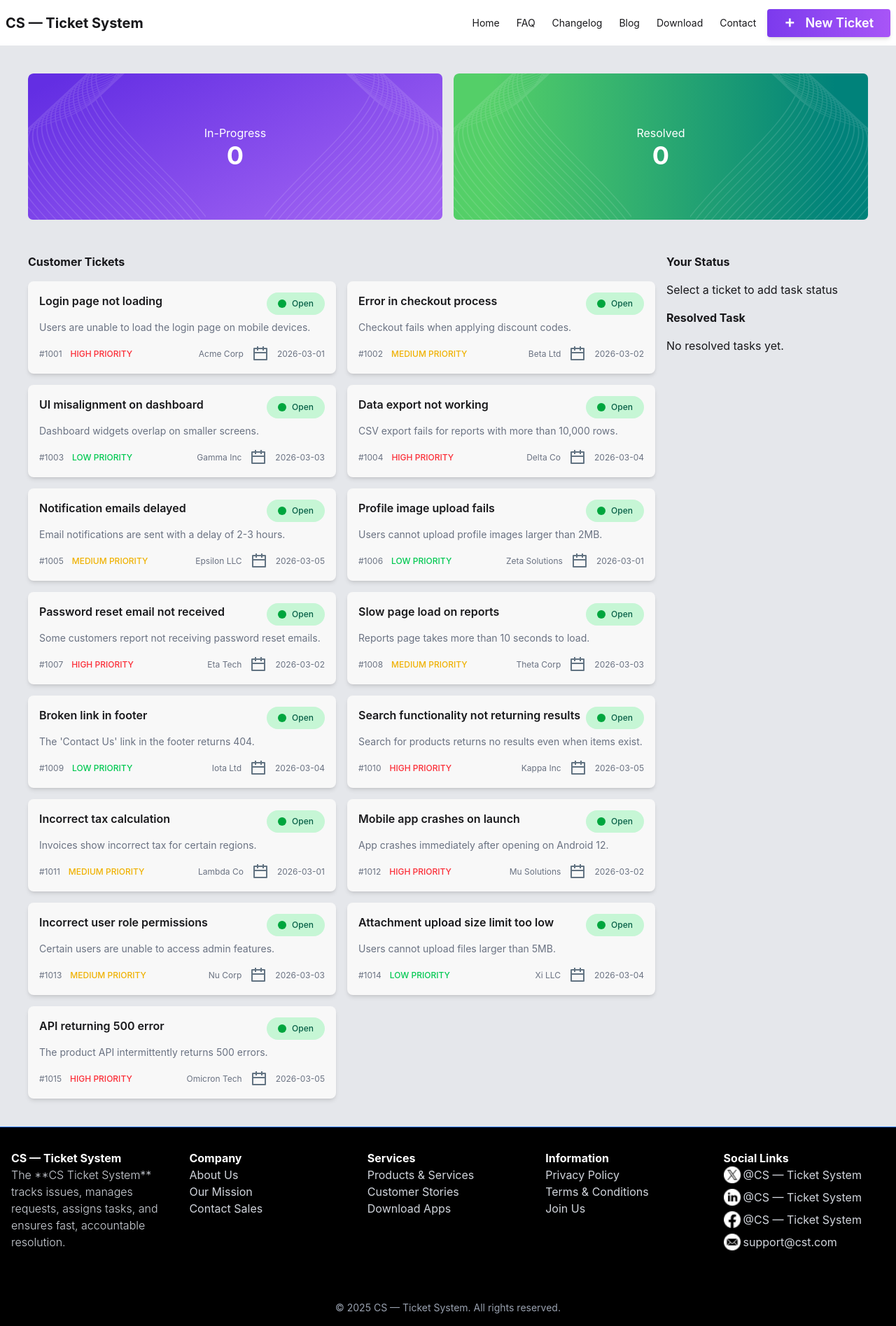
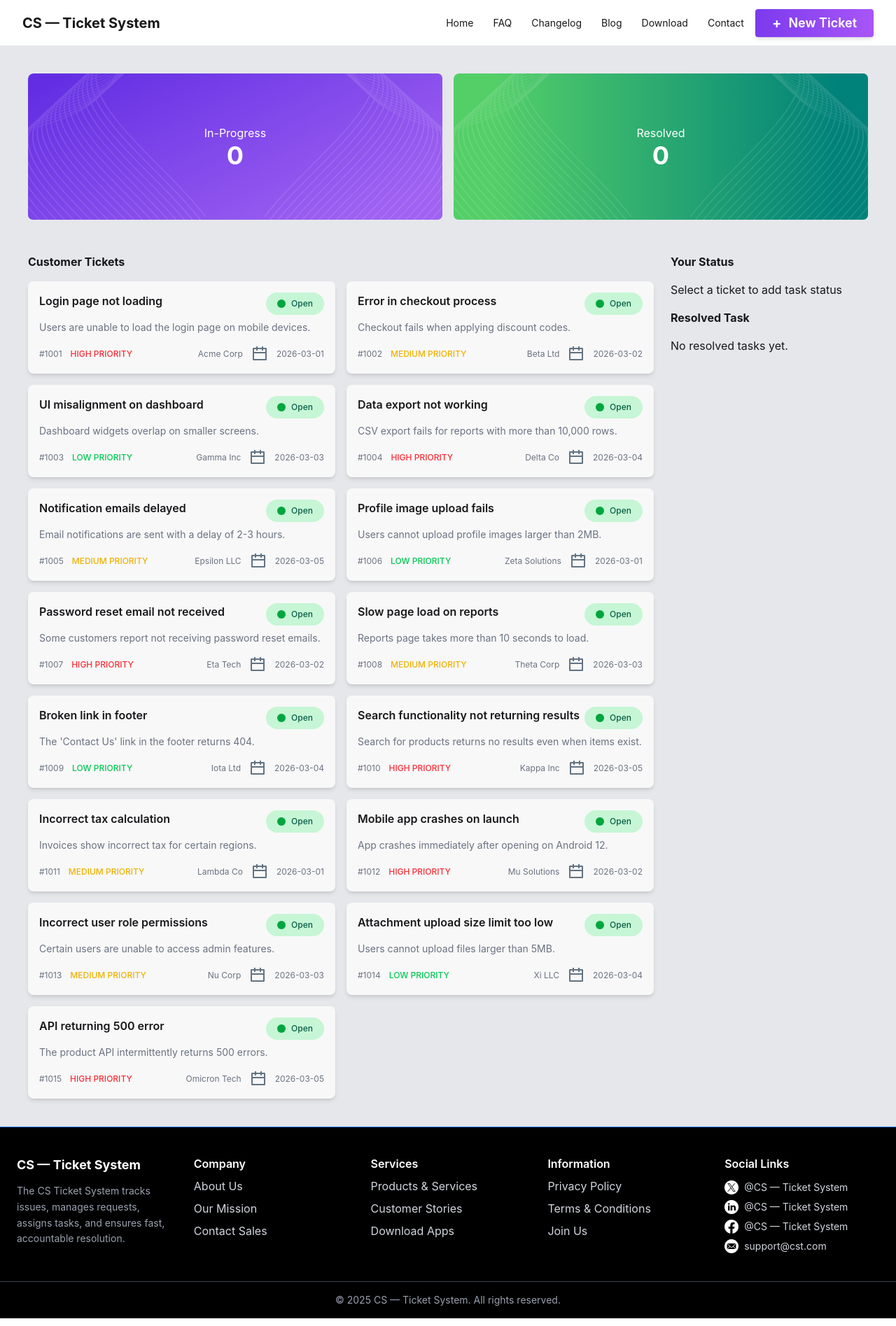
Before and after one commit to kamrul-huda/mission-restart-a2, a React (Vite) app: page / in a window 1280 px wide. Shown: the whole page at 70% size. Built offline with nearby package versions, Linux system fonts and the light colour scheme.

Commit message:
device responsible

```diff
--- a/src/App.jsx
+++ b/src/App.jsx
@@ -16,10 +16,13 @@ const fetchTickets = async () => {
 const ticketspromise = fetchTickets();
 function App() {
   const [inProgressTickets, setInProgressTickets] = useState([]);
+
   const handleInProgress = (ticket) => {
-    const newInProgress = [...inProgressTickets, ticket];
-    setInProgressTickets(newInProgress);
-    toast("Task is in-proggress.");
+    const exists = inProgressTickets.find((t) => t.id === ticket.id);
+    if (!exists) {
+      setInProgressTickets([...inProgressTickets, ticket]);
+      toast("Task is in-progress.");
+    }
   };
 
   const [completedTasks, setCompletedTasks] = useState([]);
@@ -40,14 +43,17 @@ function App() {
         <Navbar></Navbar>
       </div>
 
-      <div className="bg-gray-200 max-w-7xl mx-auto p-10 space-y-12">
+      <div className="bg-gray-200 max-w-7xl mx-auto px-4 md:px-10 py-10 space-y-12">
         <Banner
           inProgressTickets={inProgressTickets}
           completedTasks={completedTasks}
         ></Banner>
-        <div className="grid grid-cols-12 gap-4">
-          <div className="col-span-9">
+        {/* <div className="grid grid-cols-12 gap-4">
+          <div className="col-span-9"> */}
+        <div className="grid grid-cols-1 lg:grid-cols-12 gap-6">
+          <div className="lg:col-span-9">
             <p className="font-bold mb-4">Customer Tickets</p>
+
             <Suspense
               fallback={
                 <span className="loading loading-dots loading-xl"></span>
@@ -56,10 +62,11 @@ function App() {
               <CustomerTickets
                 ticketspromise={ticketspromise}
                 handleInProgress={handleInProgress}
-              ></CustomerTickets>
+              />
             </Suspense>
           </div>
-          <div className="col-span-3">
+
+          <div className="lg:col-span-3">
             <p className="font-bold mb-4">Your Status</p>
             <div className="space-y-4">
               <TaskStatus
--- a/src/components/Banner/Banner.jsx
+++ b/src/components/Banner/Banner.jsx
@@ -4,9 +4,10 @@ import banner_2 from "../../assets/banner_2.svg";
 
 const Banner = ({ inProgressTickets, completedTasks }) => {
   return (
-    <div className="max-w-7xl mx-auto flex gap-4">
+    // <div className="max-w-7xl mx-auto flex gap-4">
+    <div className="max-w-7xl mx-auto grid grid-cols-1 md:grid-cols-2 gap-4">
       <div className="relative">
-        <img src={banner_1}></img>
+        <img src={banner_1} className="w-full h-auto" />
         <div className="absolute top-[50%] left-[50%] translate-x-[-50%] translate-y-[-50%]">
           <div className="text-white">In-Progress</div>
           <div className="text-white text-center text-4xl font-bold">
@@ -15,7 +16,7 @@ const Banner = ({ inProgressTickets, completedTasks }) => {
         </div>
       </div>
       <div className="relative">
-        <img src={banner_2}></img>
+        <img src={banner_2} className="w-full h-auto" />
         <div className="absolute top-[50%] left-[50%] translate-x-[-50%] translate-y-[-50%]">
           <div className="text-white">Resolved</div>
           <p className="text-white text-center text-4xl font-bold">
--- a/src/components/Footer/Footer.jsx
+++ b/src/components/Footer/Footer.jsx
@@ -7,17 +7,20 @@ import globe_icon from "../../assets/fi_globe.png";
 const Footer = () => {
   return (
     <div className="bg-black text-gray-300 border-t border-blue-500">
-      <div className="max-w-7xl mx-auto grid grid-cols-5 gap-6 p-4">
-        <div className="py-4">
-          <h1 className="text-white font-bold">CS — Ticket System</h1>
-          <p className="font-light">
-            The **CS Ticket System** tracks issues, manages requests, assigns
-            tasks, and ensures fast, accountable resolution.
+      <div className="max-w-7xl mx-auto grid grid-cols-1 sm:grid-cols-2 md:grid-cols-3 lg:grid-cols-5 gap-8 px-6 py-10">
+        {/* Brand */}
+        <div className="space-y-3">
+          <h1 className="text-white font-bold text-lg">CS — Ticket System</h1>
+
+          <p className="text-sm leading-relaxed text-gray-400">
+            The CS Ticket System tracks issues, manages requests, assigns tasks,
+            and ensures fast, accountable resolution.
           </p>
         </div>
 
-        <div className="py-4">
-          <h1 className="text-white font-bold">Company</h1>
+        {/* Company */}
+        <div className="space-y-2">
+          <h1 className="text-white font-semibold">Company</h1>
           <p>
             <a className="link link-hover">About Us</a>
           </p>
@@ -29,8 +32,9 @@ const Footer = () => {
           </p>
         </div>
 
-        <div className="py-4">
-          <h1 className="text-white font-bold">Services</h1>
+        {/* Services */}
+        <div className="space-y-2">
+          <h1 className="text-white font-semibold">Services</h1>
           <p>
             <a className="link link-hover">Products & Services</a>
           </p>
@@ -42,8 +46,9 @@ const Footer = () => {
           </p>
         </div>
 
-        <div className="py-4">
-          <h1 className="text-white font-bold">Information</h1>
+        {/* Information */}
+        <div className="space-y-2">
+          <h1 className="text-white font-semibold">Information</h1>
           <p>
             <a className="link link-hover">Privacy Policy</a>
           </p>
@@ -55,31 +60,39 @@ const Footer = () => {
           </p>
         </div>
 
-        <div className="py-4">
-          <h1 className="text-white font-bold">Social Links</h1>
-          <div className="flex flex-col gap-2">
-            <span className="flex gap-1">
-              <img className="h-6" src={globe_icon}></img>
-              <span>@CS — Ticket System</span>
-            </span>
-            <span className="flex gap-1">
-              <img className="h-6" src={linkedin_icon}></img>
-              <span>@CS — Ticket System</span>
-            </span>
-            <span className="flex gap-1">
-              <img className="h-6" src={facebook_icon}></img>
-              <span>@CS — Ticket System</span>
-            </span>
-            <span className="flex gap-1">
-              <img className="h-6" src={envelop_icon}></img>{" "}
-              <span> support@cst.com</span>
-            </span>
+        {/* Social */}
+        <div className="space-y-3">
+          <h1 className="text-white font-semibold">Social Links</h1>
+
+          <div className="space-y-2">
+            <div className="flex items-center gap-2">
+              <img className="h-5 w-5" src={globe_icon} />
+              <span className="text-sm">@CS — Ticket System</span>
+            </div>
+
+            <div className="flex items-center gap-2">
+              <img className="h-5 w-5" src={linkedin_icon} />
+              <span className="text-sm">@CS — Ticket System</span>
+            </div>
+
+            <div className="flex items-center gap-2">
+              <img className="h-5 w-5" src={facebook_icon} />
+              <span className="text-sm">@CS — Ticket System</span>
+            </div>
+
+            <div className="flex items-center gap-2">
+              <img className="h-5 w-5" src={envelop_icon} />
+              <span className="text-sm">support@cst.com</span>
+            </div>
           </div>
         </div>
       </div>
 
-      <div className="max-w-7xl mx-auto px-6 py-4 mt-6  text-center text-sm text-gray-400">
-        © 2025 CS — Ticket System. All rights reserved.
+      {/* Bottom copyright */}
+      <div className="border-t border-gray-700">
+        <div className="max-w-7xl mx-auto px-6 py-4 text-center text-xs md:text-sm text-gray-400">
+          © 2025 CS — Ticket System. All rights reserved.
+        </div>
       </div>
     </div>
   );
--- a/src/components/Navbar/Navbar.jsx
+++ b/src/components/Navbar/Navbar.jsx
@@ -2,29 +2,31 @@ import React from "react";
 
 const Navbar = () => {
   return (
-    <div className="navbar bg-base-100">
+    <div className="navbar bg-base-100 px-4 md:px-8">
+      {/* Left Section */}
       <div className="navbar-start">
+        {/* Mobile Menu */}
         <div className="dropdown">
           <div tabIndex={0} role="button" className="btn btn-ghost lg:hidden">
             <svg
               xmlns="http://www.w3.org/2000/svg"
-              className="h-5 w-5"
+              className="h-6 w-6"
               fill="none"
               viewBox="0 0 24 24"
               stroke="currentColor"
             >
-              {" "}
               <path
                 strokeLinecap="round"
                 strokeLinejoin="round"
                 strokeWidth="2"
                 d="M4 6h16M4 12h8m-8 6h16"
-              />{" "}
+              />
             </svg>
           </div>
+
           <ul
-            tabIndex="-1"
-            className="menu menu-sm dropdown-content bg-base-100 rounded-box z-1 mt-3 w-52 p-2 shadow"
+            tabIndex={0}
+            className="menu menu-sm dropdown-content mt-3 z-[1] p-3 shadow bg-base-100 rounded-box w-52"
           >
             <li>
               <a>Home</a>
@@ -46,11 +48,17 @@ const Navbar = () => {
             </li>
           </ul>
         </div>
-        <a className="text-xl font-bold">CS — Ticket System</a>
+
+        {/* Logo */}
+        <a className="text-lg md:text-xl font-bold">CS — Ticket System</a>
       </div>
 
+      {/* Desktop Menu */}
+
+      {/* Right Section */}
       <div className="navbar-end">
-        <ul className="menu menu-horizontal px-1">
+        <div className="navbar-center hidden lg:flex">
+          <ul className="menu menu-horizontal px-1 gap-1">
             <li>
               <a>Home</a>
             </li>
@@ -70,10 +78,16 @@ const Navbar = () => {
               <a>Contact</a>
             </li>
           </ul>
-        <a className="btn border-none text-white font-semibold text-lg px-6 bg-gradient-to-r from-[#7C3AED] to-[#A855F7] hover:from-[#6D28D9] hover:to-[#9333EA] shadow-md transition-all">
-          <span className="text-2xl mr-2 mb-1">+</span>
+        </div>
+        <button
+          className="btn border-none text-white font-semibold text-sm md:text-lg px-4 md:px-6
+          bg-gradient-to-r from-[#7C3AED] to-[#A855F7]
+          hover:from-[#6D28D9] hover:to-[#9333EA]
+          shadow-md transition-all"
+        >
+          <span className="text-xl mr-1">+</span>
           New Ticket
-        </a>
+        </button>
       </div>
     </div>
   );
--- a/src/components/TaskStatus/TaskStatus.jsx
+++ b/src/components/TaskStatus/TaskStatus.jsx
@@ -28,7 +28,7 @@ const TaskStatus = ({
                       handleCompleted(ticket);
                       handleRemove(ticket);
                     }}
-                    className="bg-[#00A854] hover:bg-[#008F47] border-none w-full text-white normal-case text-md h-8"
+                    className="bg-[#00A854] hover:bg-[#008F47] border-none w-full text-white normal-case text-md font-bold h-8"
                   >
                     Complete
                   </button>
--- a/src/components/Ticket/Ticket.jsx
+++ b/src/components/Ticket/Ticket.jsx
@@ -12,7 +12,7 @@ const Ticket = ({ ticket, handleInProgress }) => {
   return (
     <div
       key={ticket.id}
-      className="bg-base-200 rounded-lg p-4 shadow-md w-full max-w-xl flex flex-col justify-between"
+      className="bg-base-200 rounded-lg p-4 shadow-md w-full flex flex-col justify-between"
     >
       <div className="flex justify-between items-start mb-2">
         <h2 className="font-semibold text-md">{ticket.title}</h2>
@@ -39,9 +39,11 @@ const Ticket = ({ ticket, handleInProgress }) => {
         </div>
       </div>
 
-      <div className="text-sm text-gray-500 mb-4">{ticket.description}</div>
+      <div className="text-xs md:text-sm text-gray-500 mb-4">
+        {ticket.description}
+      </div>
 
-      <div className="flex justify-between items-center text-xs text-gray-500">
+      <div className="flex flex-col md:flex-row md:justify-between md:items-center gap-2 text-xs text-gray-500">
         <div className="flex gap-3">
           <span>#{ticket.ticketNo}</span>
           <span
```
Lines whose indentation alone changed are shown as unchanged.
